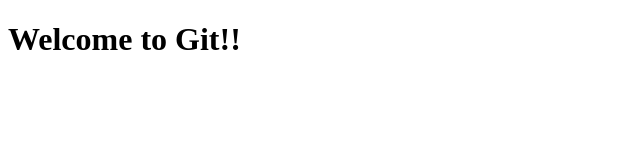
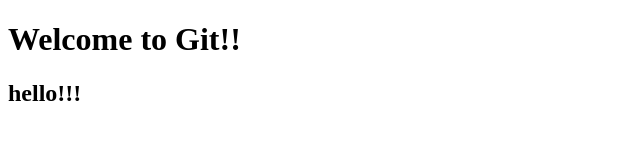
Before and after one commit to sakshi12345678900000/exam, a plain HTML site: page first.html in a window 1280 px wide. Shown: the whole page, without its empty margins (0-640 px from the left). Drawn offline with Linux system fonts and the light colour scheme.

Commit message:
Update first.html

```diff
--- a/first.html
+++ b/first.html
@@ -7,5 +7,6 @@
 </head>
 <body>
     <h1>Welcome to Git!!</h1>
+    <h2>hello!!!</h2>
 </body>
 </html>
```
